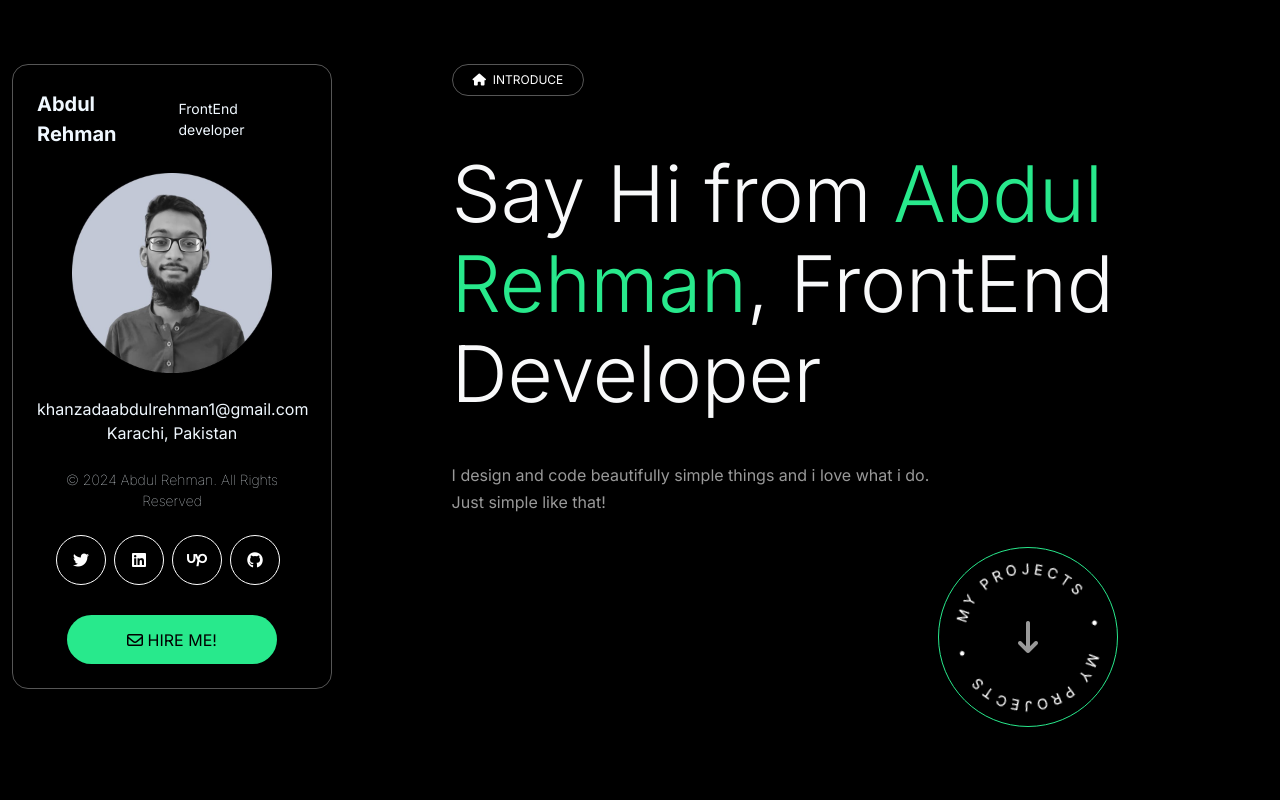
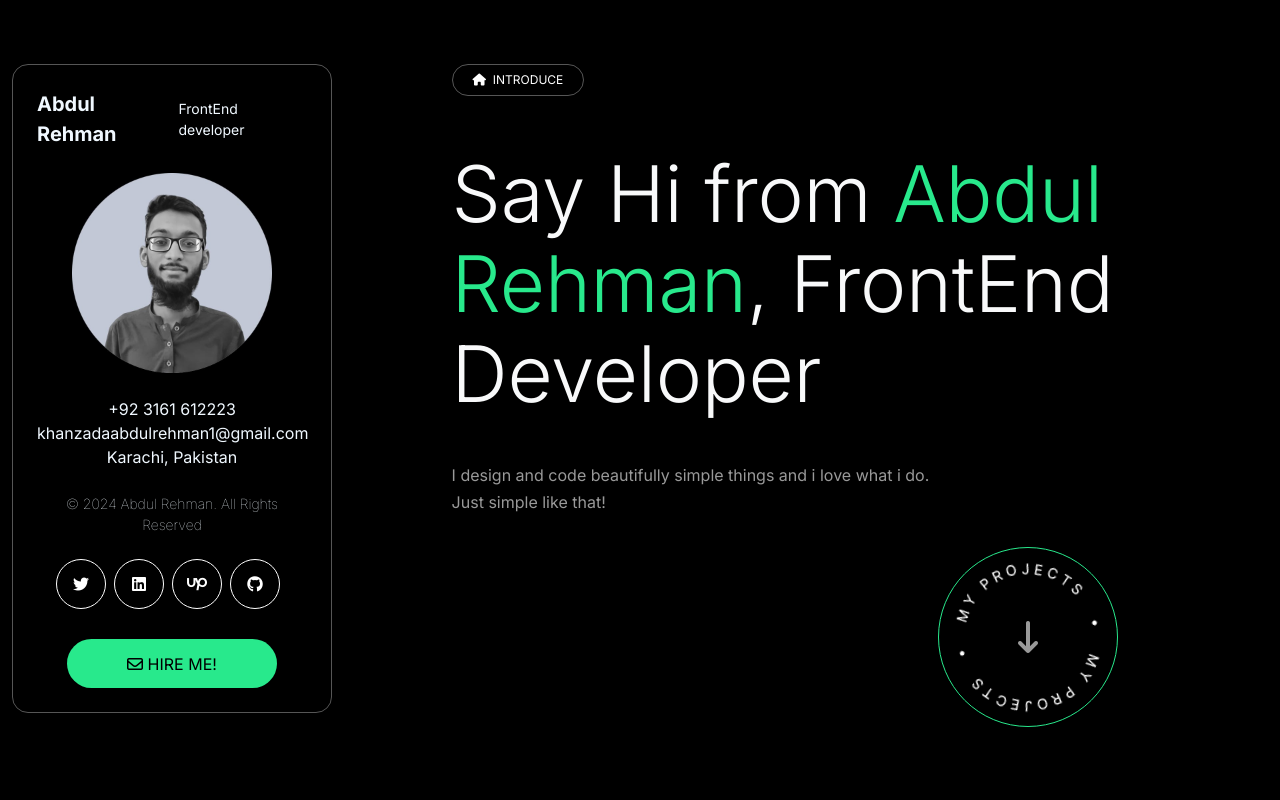
Before and after one commit to abdulrehmankz1/personal-portfolio, a React (Create React App) app: page / in a window 1280 px wide. Shown: the top 800 px of the page. Built offline with nearby package versions, Linux system fonts and the light colour scheme.

Commit message:
add a number in sidebar

```diff
--- a/src/components/Sidebar.jsx
+++ b/src/components/Sidebar.jsx
@@ -17,6 +17,7 @@ function Sidebar() {
             <img src="./assets/images/me.jpeg" height={200} width={200} alt="me" />
           </div>
           <div className='text-center mb-4'>
+            <p className='mb-0'>+92 3161 612223</p>
             <p className='mb-0'>khanzadaabdulrehman1@gmail.com</p>
             <p>Karachi, Pakistan</p>
           </div>
```
